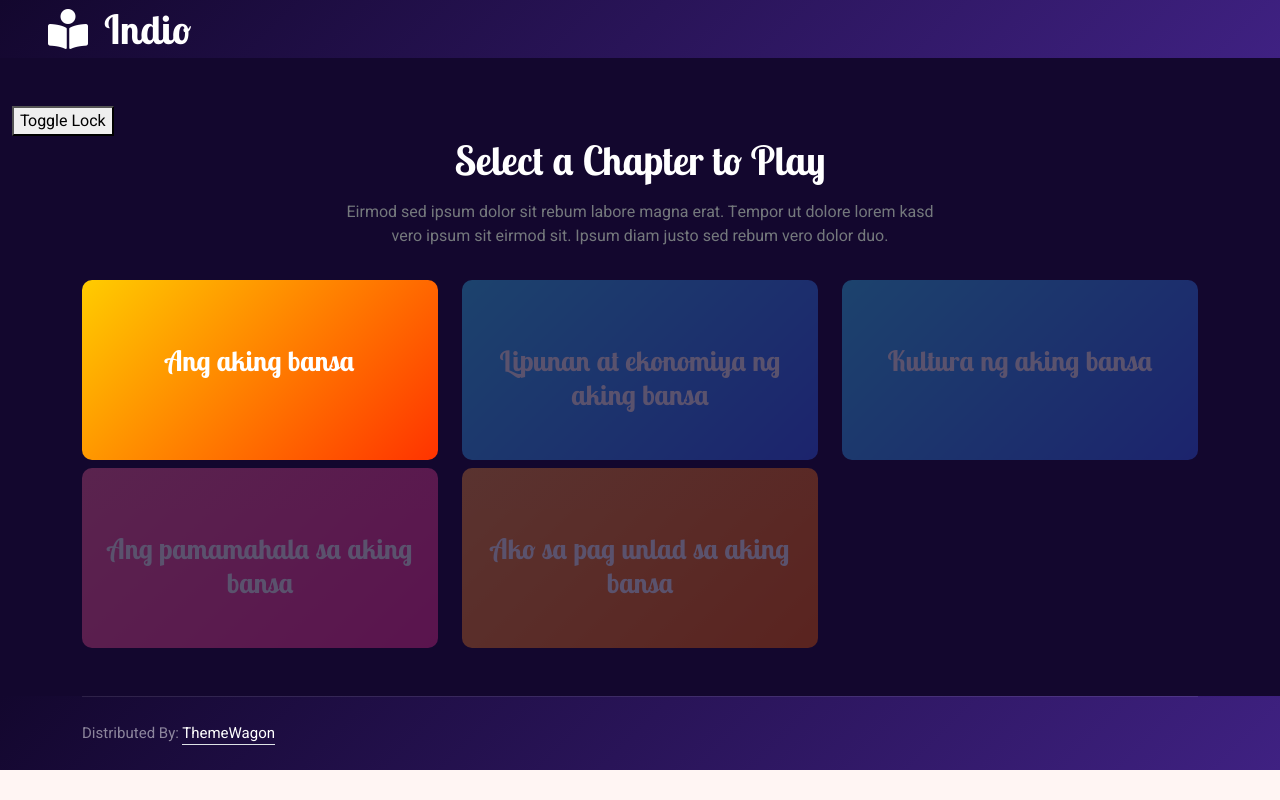
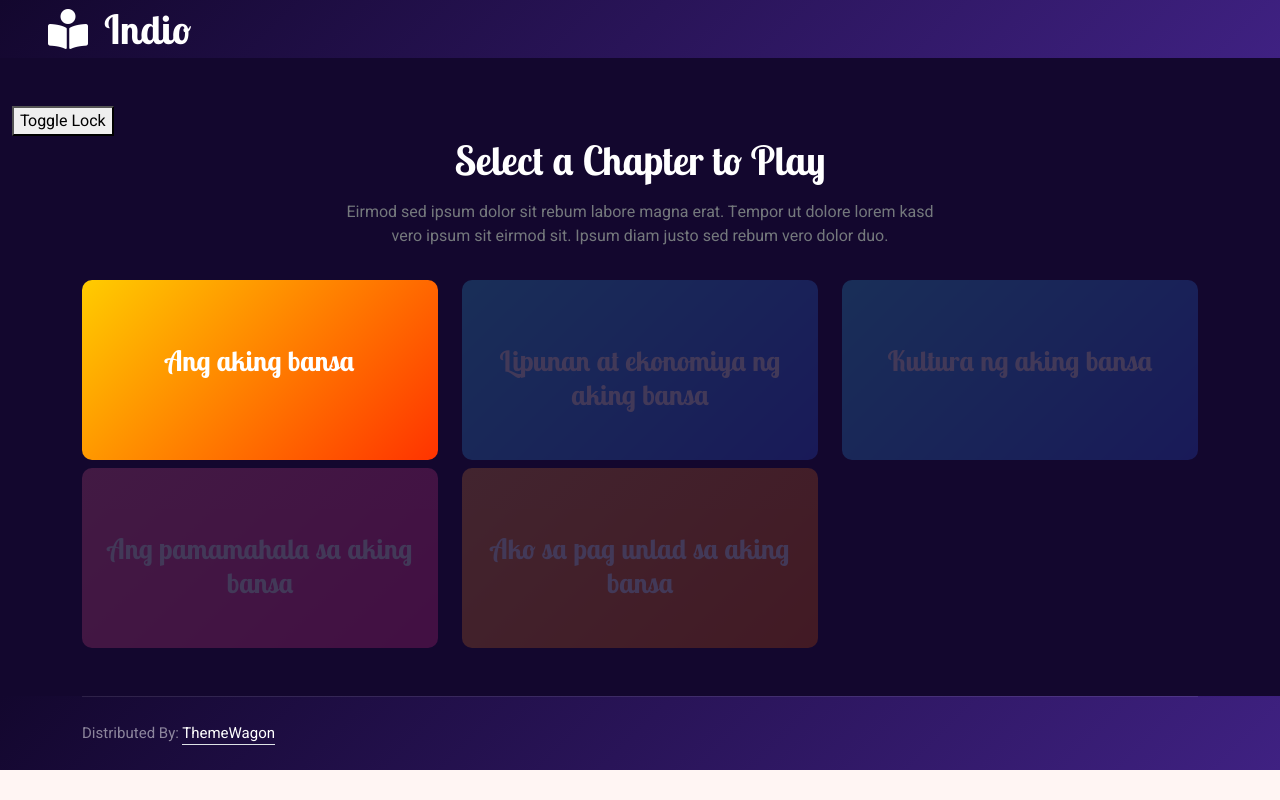
Before and after one commit to kylecanonigo/Indio, a Django app: page / in a window 1280 px wide. Run offline with Django 4.2, Linux system fonts and the light colour scheme; some libraries are stand-ins or nearby versions.

Commit message:
Initial commit

```diff
--- a/Indio/chapters/templates/chapters/chapters_list.html
+++ b/Indio/chapters/templates/chapters/chapters_list.html
@@ -10,7 +10,7 @@
     /* Styles for the locked state */
     .locked-div {
         pointer-events: none; /* Disable pointer events to make the div unclickable */
-        opacity: 0.3; /* Reduce opacity to indicate the locked state */
+        opacity: 0.2; /* Reduce opacity to indicate the locked state */
         background-image: linear-gradient(to bottom right, #f2f2f2, #c4c4c4); /* Linear gradient for grey background */
     }
 </style>
```
